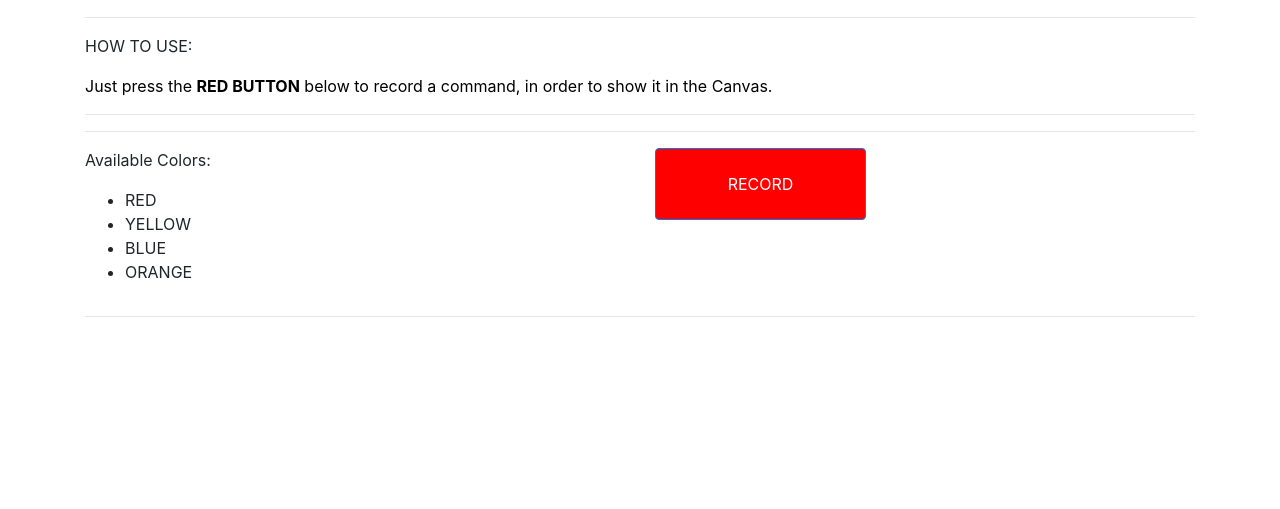
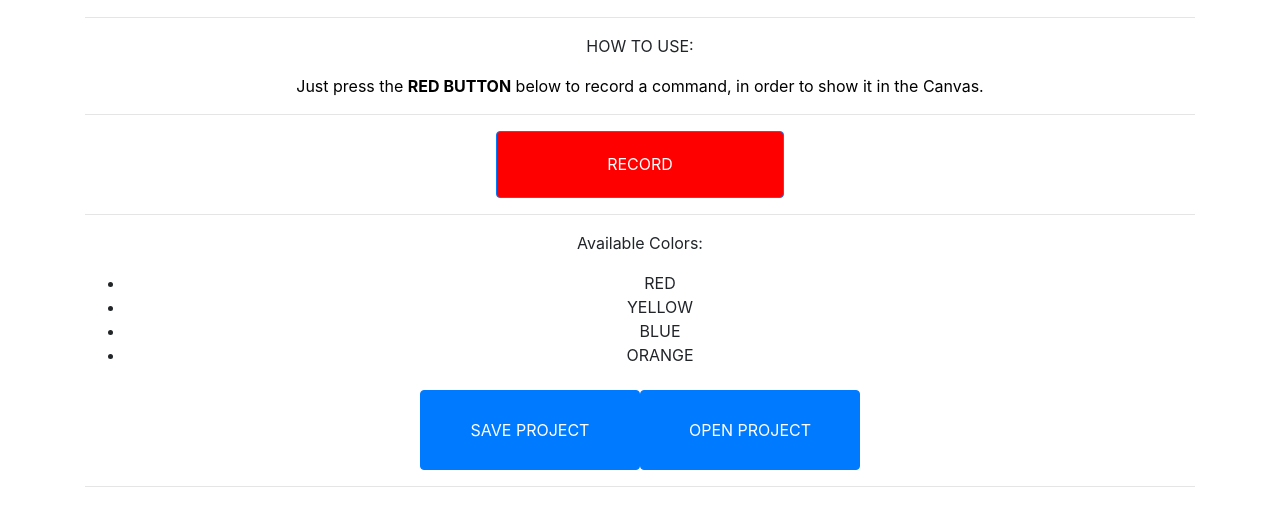
Before and after one commit to bonllavier/VoiceToSolid, a plain HTML site: page BOOTSTRAP/index.html in a window 1280 px wide. Shown: the part 87-596 px from the top of the page. Drawn offline with Linux system fonts and the light colour scheme.

Commit message:
[FEATURE / Documentation] documented home2.js where is all the code for the threejs, Updated the home2.html with two new buttons for the projects

```diff
--- a/BOOTSTRAP/index.html
+++ b/BOOTSTRAP/index.html
@@ -4,20 +4,20 @@
 <head>
     <meta charset="utf-8">
     <meta name="viewport" content="width=device-width, initial-scale=1.0, shrink-to-fit=no">
-    <title>Getting Started</title>
+    <title>voicever1</title>
     <link rel="stylesheet" href="assets/bootstrap/css/bootstrap.min.css">
     <link rel="stylesheet" href="assets/css/styles.css">
 </head>
 
 <body>
-    <div class="container">
+    <div class="container text-center">
         <header>
             <h1>Welcome to VoiceToSolid!</h1>
         </header>
         <hr>
         <p>HOW TO USE:</p>
         <p style="color: rgb(0,0,0);">Just press the&nbsp;<strong>RED BUTTON</strong>&nbsp;below to record a command, in order to show it in the Canvas.</p>
-        <hr>
+        <hr><button class="btn btn-primary text-center" type="button" style="background-color: rgb(255,0,0);height: 67px;width: 288px;">RECORD</button>
         <hr>
         <div class="row">
             <div class="col offset-xl-0">
@@ -29,8 +29,7 @@
                     <li>ORANGE</li>
                 </ul>
             </div>
-            <div class="col-xl-6 offset-xl-0"><button class="btn btn-primary" type="button" style="background-color: rgb(255,0,0);margin: 0px;width: 211px;padding: 23px;">RECORD</button></div>
-        </div>
+        </div><button class="btn btn-primary text-center" type="button" style="width: 220px;height: 80px;margin-right: 0;margin-top: 7PX;">SAVE PROJECT</button><button class="btn btn-primary text-center" type="button" style="width: 220px;height: 80px;margin-right: 0;margin-top: 7px;">OPEN PROJECT</button>
         <hr>
     </div>
     <script src="assets/js/jquery.min.js"></script>
--- a/MAIN/public/scripts/home2.js
+++ b/MAIN/public/scripts/home2.js
@@ -1,6 +1,7 @@
 import * as THREE from 'https://threejsfundamentals.org/threejs/resources/threejs/r108/build/three.module.js';
 
 function main() {
+	// MAIN METHOD THAT GOING TO INITIATE CAMERA, SCENE AND THE FIRST ROTATING CUBE
 	const canvas = document.querySelector('#c');
 	const renderer = new THREE.WebGLRenderer({
 			canvas
@@ -42,13 +43,17 @@ function main() {
 
 		requestAnimationFrame(render);
 	}
+	//THIS IS THE NATIVE METHOD THAT UPDATE THE CANVAS ON EACH FRAME
 	requestAnimationFrame(render);
 
+	//A METHOD TO GENERATE RANDOM NUMBERS BETWEEN 0 AND A MAX NUMBER
 	function randBet(maxnum) {
 		var num = Math.floor(Math.random()*maxnum) + 1; // this will get a number between 1 and 99;
 		num *= Math.floor(Math.random()*2) == 1 ? 1 : -1; // this will add minus sign in 50% of cases
 		return num;
 	}
+
+	//METHOD TO MANAGE THE CLICK METHOD IN THE RED BUTTON RECORD, HERE INITIATE THE RECORDING OF THE AUDIO BUFFER AND INSTANTIATE THE OBJECT
 	document.getElementById("recordbtn").onclick = function () {
 		console.log("NEW CUBE");
 		const geometry = new THREE.BoxGeometry(1, 1, 1);
@@ -63,4 +68,5 @@ function main() {
 	}
 }
 
+//HERE WE EXECUTE ALL THAT THE MAIN METHOD HAVE
 main();
```
Also changed, not shown: MAIN/templates/home2.html (+11 -10 lines), 1 other file.
